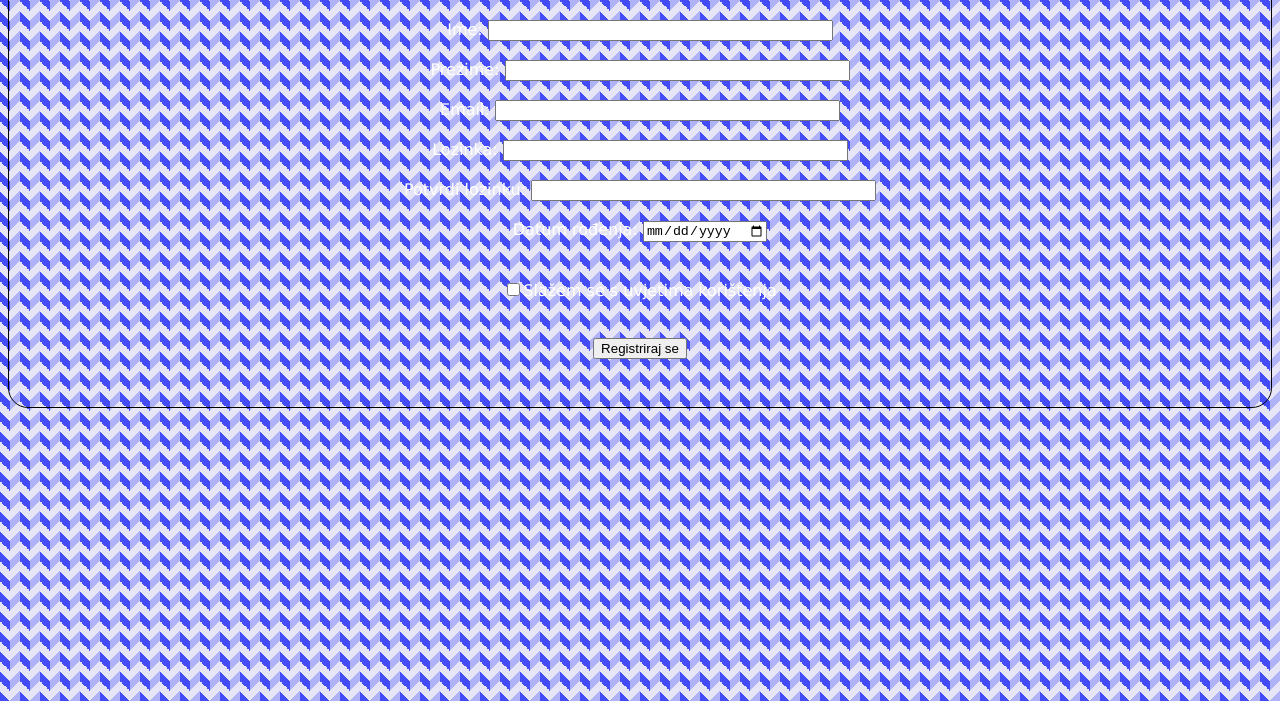
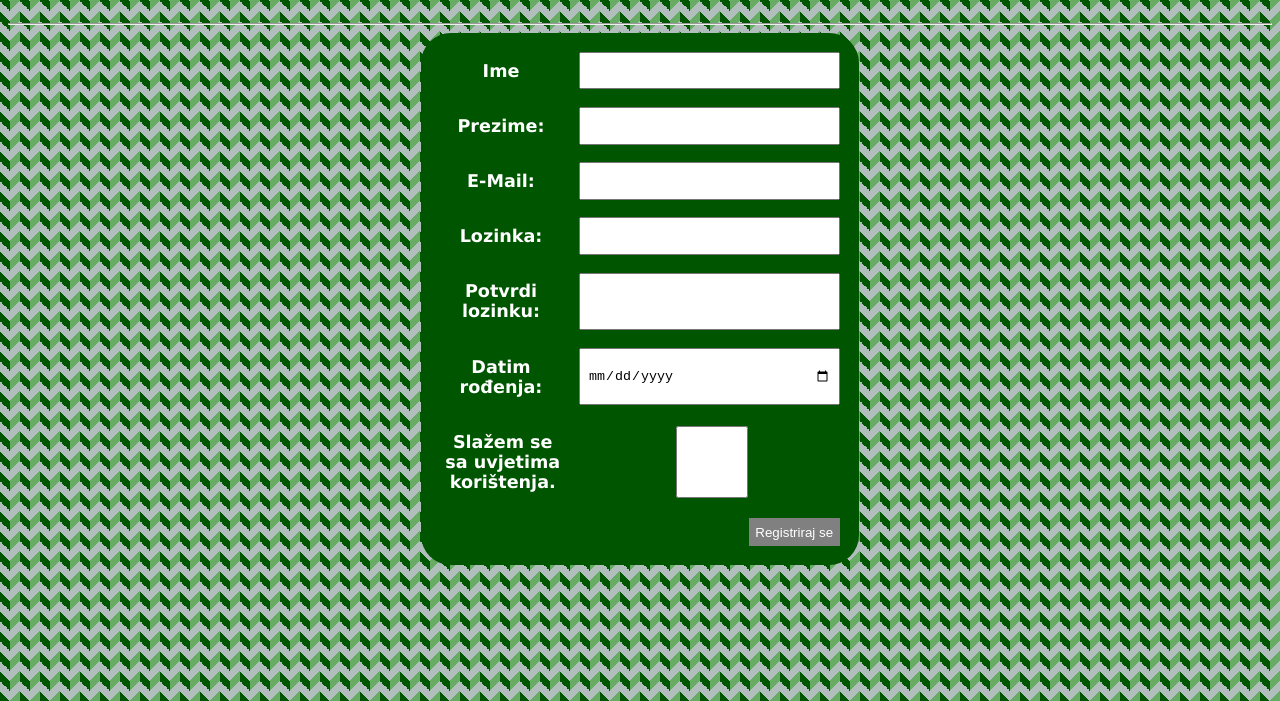
Before and after one commit to vladosantic/RWA, a plain HTML site: page Registracija.html in a window 1280 px wide. Shown: the part 99-800 px from the top of the page. Drawn offline with Linux system fonts and the light colour scheme.

Commit message:
Uradjena prijava i registracija i pocetna

```diff
--- a/Registracija.html
+++ b/Registracija.html
@@ -11,33 +11,52 @@
 <link rel="stylesheet" href="proj.css">
 
 </head>
-
-
-
     <body>
-        <div class="registrirajse">
-            <h1>Kreirajte korisnički račun</h1>
-            <br/>
-            <form>
-        Ime:
-        <input type="text" id="ime" size="40" /><br/><br/>
-        Prezime:
-        <input type="text" id="prezime" size="40"/><br/><br/>
-        Email:
-        <input type="text" id="email" size="40"/><br/><br/>
-        Lozinka:
-        <input type="password" id="lozinka" size="40"/><br/><br/>
-        Potvrdi lozinku:
-        <input type="password" id="potvrdilozinku" size="40"/><br/><br/>
-        Datum rođenja:
-        <input type="date" id="datum" size="40"/>
-            <br/>
-            <br/><br/>
-
-            <input type="checkbox" name="c1" value="C1"/>Slažem se s uvjetima korištenja
-            <br/><br/><br/>
-            <input type="submit" value="Registriraj se"/><br/><br/><br/>
-                </form>
+	<div id="k_prvi">
+            <div id="ljekarna">Online ljekarna "Sanitas"</div>
+            <div class="kartica"><a href="Projekt.html" id="rubrika1">Početna</a></div>
+            <div class="kartica">Proizvodi</div>
+            <div class="kartica"><a href="O_projektu.html" id="rubrika3" >O projektu</a></div>
+            <div class="kartica">Podrška</div>
+            <div class="kartica"><a href="Prijava.html" id="rubrika5">Prijava</a></div>
+            <div class="kartica"><a href="Registracija.html" id="rubrika6">Registracija</a></div>
+            </div>
+	<br><hr>
+ <form>
+  <ul class="wrapper">
+    <li class="form-row">
+      <label for="name">Ime</label>
+      <input type="text" id="ime">
+    </li>
+    <li class="form-row">
+      <label for="prezime">Prezime:</label>
+      <input type="text" id="prezime">
+    </li>
+    <li class="form-row">
+      <label for="email">E-Mail:</label>
+      <input type="text" id="email">
+    </li>
+	<li class="form-row">
+      <label for="password">Lozinka:</label>
+      <input type="password" id="password">
+    </li>
+	<li class="form-row">
+      <label for="password">Potvrdi lozinku:</label>
+      <input type="password" id="password">
+    </li>
+	<li class="form-row">
+      <label for="dob">Datim rođenja:</label>
+      <input type="date" id="datum">
+    </li>
+	<li class="form-row">
+		<label for="dob">Slažem se sa uvjetima korištenja.</label>
+		<input type="checkbox" name="C1" value="C1">
+	</li>
+	<li class="form-row">
+      <button type="submit">Registriraj se</button>
+    </li>
+  </ul>
+</form>
         </div>
 
 
--- a/proj.css
+++ b/proj.css
@@ -1,19 +1,33 @@
 body{
 	background-color: #e5e5f7;
-	background: linear-gradient(135deg, #444cf755 25%, transparent 25%) -10px 0/ 20px 20px, linear-gradient(225deg, #444cf7 25%, transparent 25%) -10px 0/ 20px 20px, linear-gradient(315deg, #444cf755 25%, transparent 25%) 0px 0/ 20px 20px, linear-gradient(45deg, #444cf7 25%, #e5e5f7 25%) 0px 0/ 20px 20px;
+	background: linear-gradient(135deg, #68ab65 25%, transparent 25%) -10px 0/ 20px 20px, linear-gradient(225deg, #005500 25%, transparent 25%) -10px 0/ 20px 20px, linear-gradient(315deg, #68ab65 25%, transparent 25%) 0px 0/ 20px 20px, linear-gradient(45deg, #005500 25%, #b0bfbb 25%) 0px 0/ 20px 20px;
 }
 
 #pozdrav{
-	font-size:300%;
-	font-weight:bold;
-	font-family: Verdana;
-	text-align: center;
 	padding:30px;
 	margin-top: 10%;
 	width:50%;
 	margin-left:23%;
-	background-color:#49e683;
-	border-radius:100px 300px;
+	border-radius:50px 300px;
+	display: flex;
+	flex-direction: row;
+	flex-wrap: nowrap;
+	justify-content: center;
+	align-items: center;
+	align-content: center;
+	backdrop-filter: blur(2px);
+}
+#pozdrav_text{
+	font-size:300%;
+	font-weight:bold;
+	font-family: Garamond;
+	text-align: center;
+	display: block;
+	flex-grow: 0;
+	flex-shrink: 1;
+	flex-basis: auto;
+	align-self: auto;
+	order: 0;
 }
 
 #k_prvi {
@@ -138,6 +152,7 @@ body{
     text-align:center;
     font-family: Verdana;
 	color:black;
+	font-weight:bold;
 }
 #k_treci{
 	display: flex;
@@ -149,9 +164,9 @@ body{
 }
 .k3{
 	font-family: Arial;
-    color: black;
+    color:white;
 	font-weight:bold;
-	background-color:coralgray;
+	background-color:gray;
 	border:0.3px solid black;
 	border-radius:20px;
 	padding:10px;
@@ -172,23 +187,42 @@ body{
 	font-size:150%;
 	padding:10px;
 }
-.prijavise {
-    color: white;
-    font-family: verdana;
-    text-align: center;
-    color: white;
-	background-color:coralgray;
-	border:0.3px solid black;
-	border-radius:20px;
+.wrapper {
+    list-style-type: none;
+    padding: 0;
+    border-radius: 3px;
+	width:33%;
+	margin:auto;
+	background-color:#005500;
+	font-family:Verdana;
+	font-weight:bold;
+	font-size:110%;
+	text-align:center;
+	color:white;
+	border-radius:30px;
 	padding:10px;
-	display: block;
-	flex-grow: 0;
-	flex-shrink: 1;
-	flex-basis: auto;
-	align-self: auto;
-	order: 0;
-
-}
+  }
+  .form-row {
+    display: flex;
+    justify-content: flex-end;
+    padding: .5em;
+  }
+  .form-row > label {
+    padding: .5em 1em .5em 0;
+    flex: 1;
+  }
+  .form-row > input {
+    flex: 2;
+  }
+  .form-row > input,
+  .form-row > button {
+    padding: .5em;
+  }
+  .form-row > button {
+   background: gray;
+   color: white;
+   border: 0;
+  }
 #registracija {
     color:white;
     text-decoration: none;
```
Also changed, not shown: Prijava.html (+25 -23 lines), Projekt.html (+1 -3 lines).
